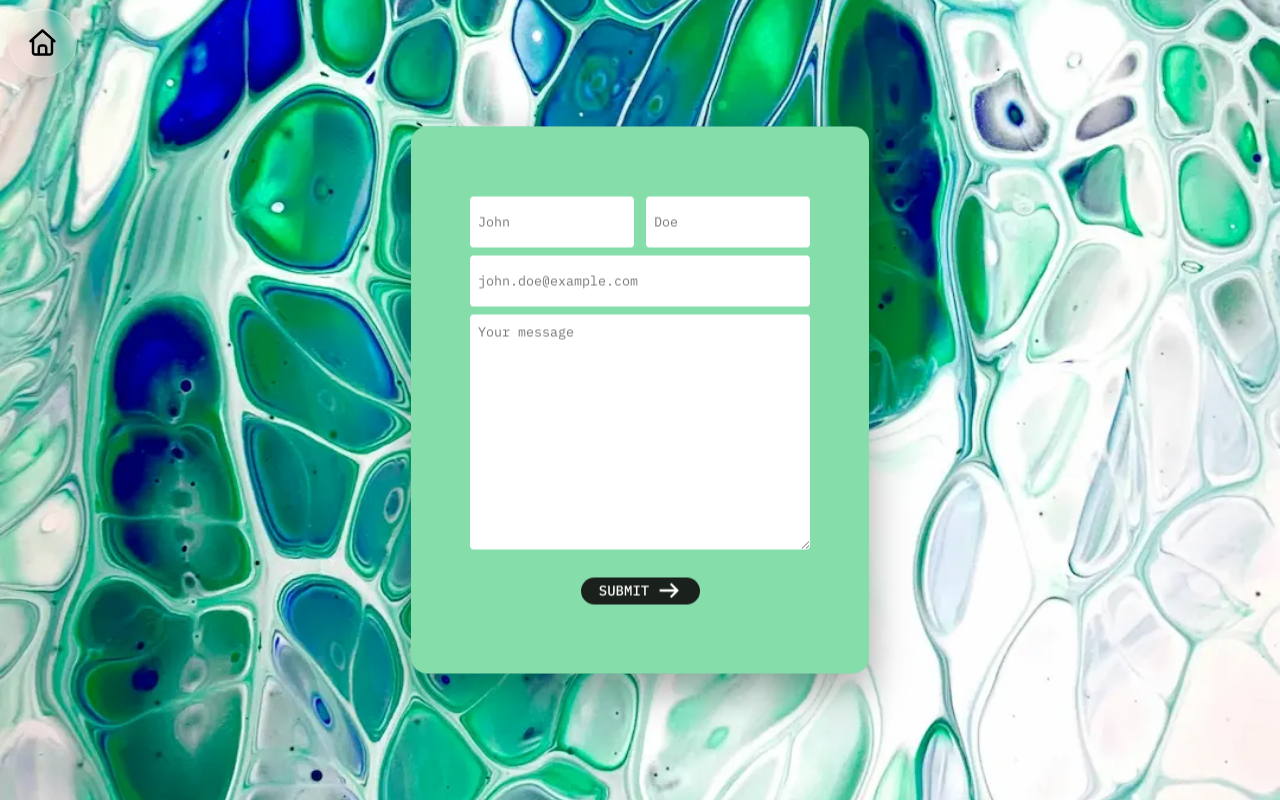
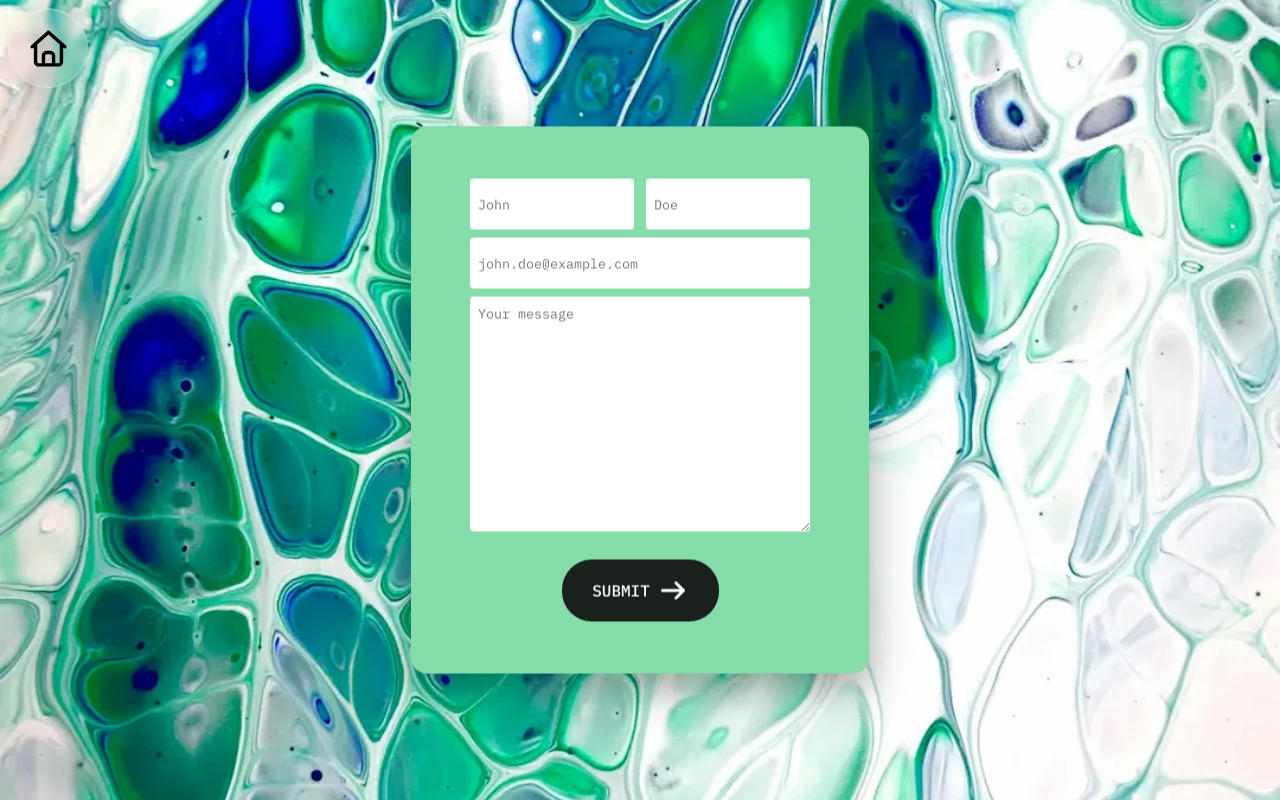
Before and after one commit to OkapiAndromede/Portfolio, a React (Vite) app: page /contact in a window 1280 px wide. Built offline with nearby package versions, Linux system fonts and the light colour scheme; a web font is replaced by a local one.

Commit message:
style (media query) : add media queries for Ipad and desktop device

```diff
--- a/src/components/UI/button/Button.module.scss
+++ b/src/components/UI/button/Button.module.scss
@@ -96,10 +96,19 @@
   font-family: typo.$secondary-typography;
   font-weight: 500;
   font-size: variable.$fs-landing-mobile-cta;
+  @media (min-width: 768px) {
+    width: 157px;
+    height: 62px;
+    font-size: variable.$fs-body;
+  }
   &__arrow {
     width: 24px;
     height: 24px;
     fill: white;
+    @media (min-width: 768px) {
+      width: 30px;
+      height: 30px;
+    }
   }
 }
 /****Home Button ****/
@@ -125,10 +134,18 @@
     rgba(255, 255, 255, 0.1) 0%,
     rgba(255, 255, 255, 0.05) 100%
   );
+  @media (min-width: 768px) {
+    width: 80px;
+    height: 80px;
+  }
 
   &__logo {
     width: 33px;
     height: 33px;
     color: rgba($color: variable.$secondary-color, $alpha: 0.9);
+    @media (min-width: 768px) {
+      width: 45px;
+      height: 45px;
+    }
   }
 }
```
